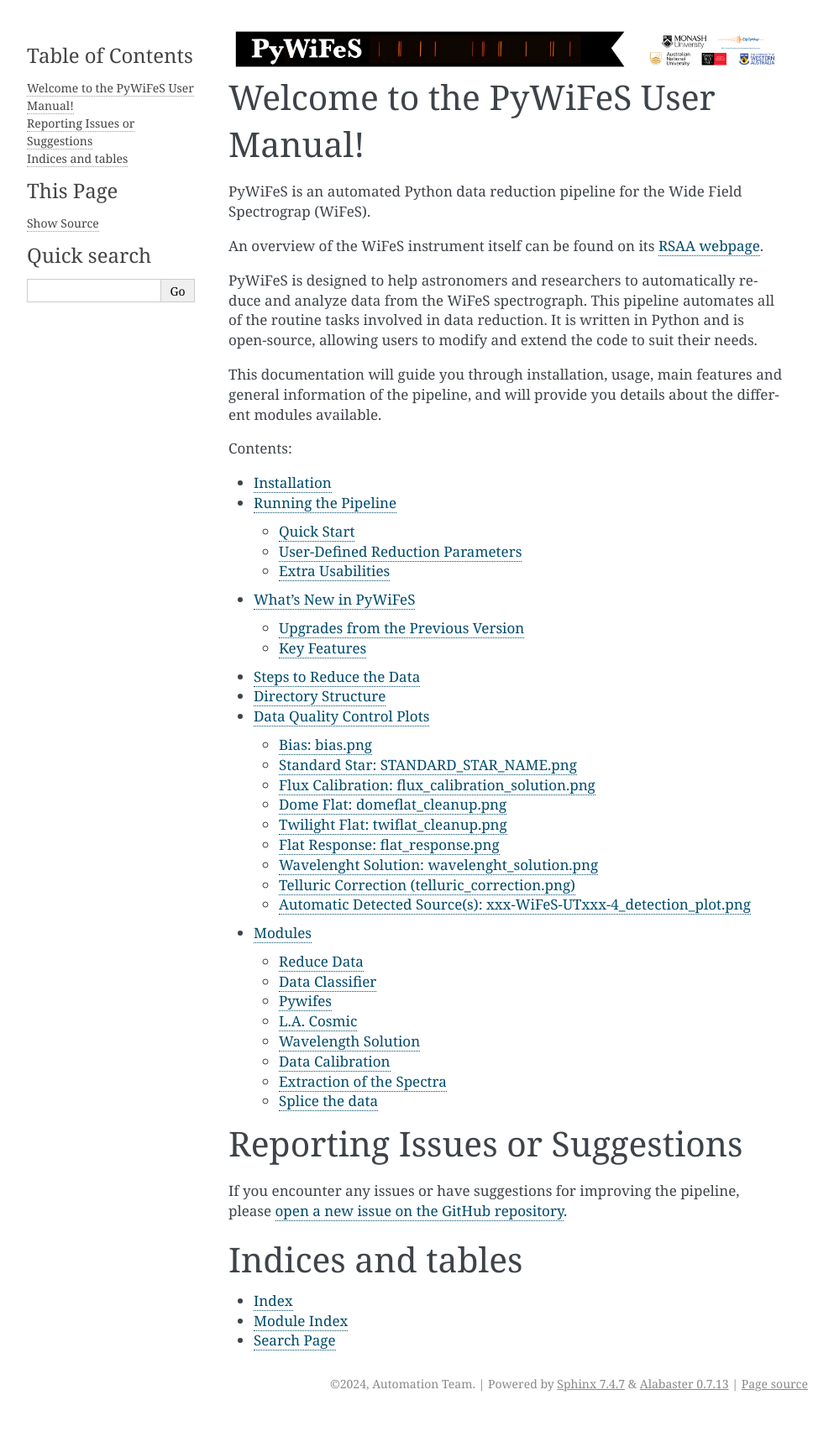
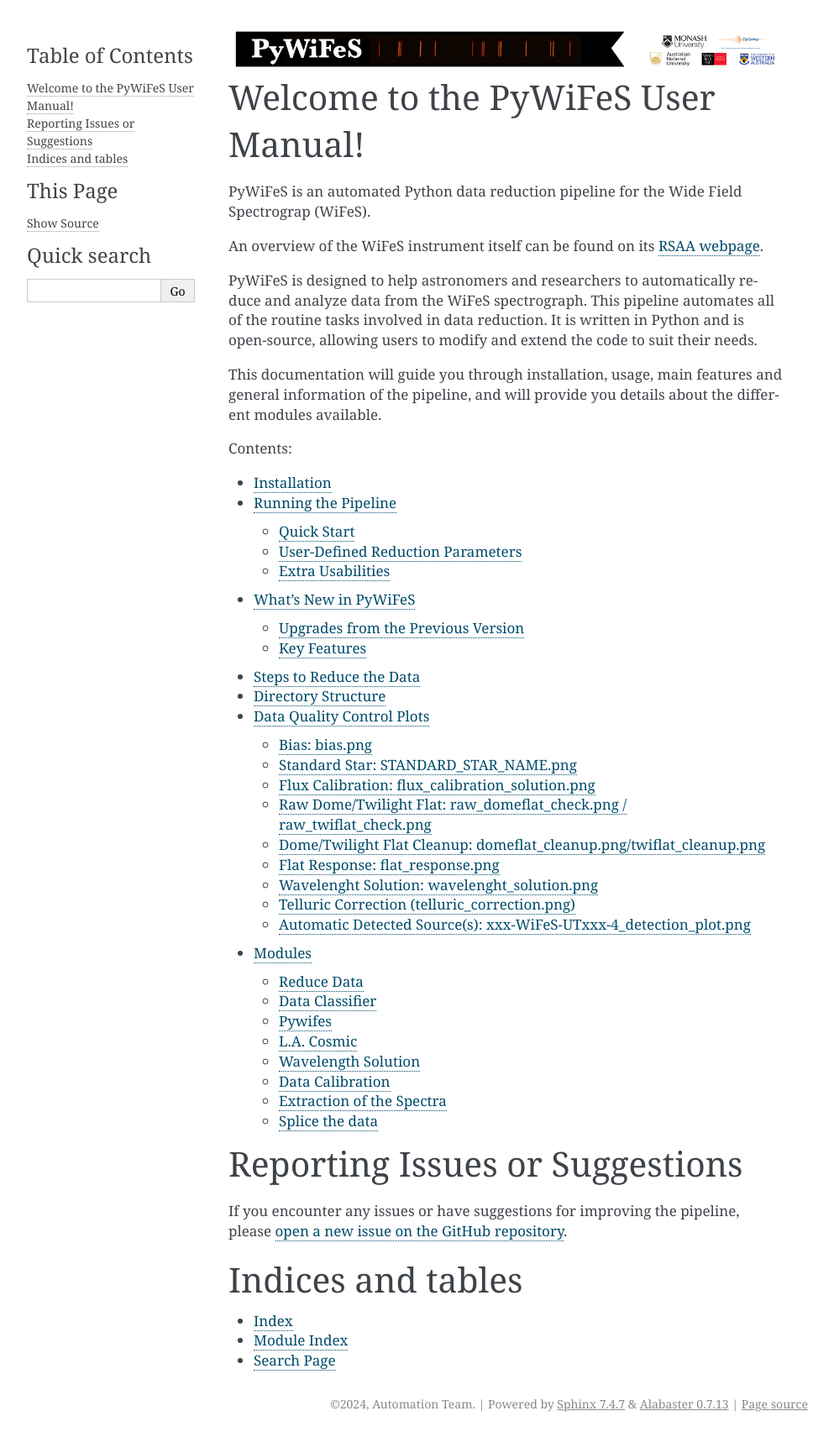
Before and after one commit to PyWiFeS/pipeline, a Sphinx documentation site: the page built from docs/source/index.rst, in a window 1280 px wide. Shown: the whole page at 84% size, without its empty margins (148-1141 px from the left). Built offline with Sphinx 7.4.7, drawn with Linux system fonts in a browser that asks for light colours; before the commit the page ends 1687 px from its top, so only the background shows below that; some of the changed lines change nothing that is shown.

Commit message:
Quality plot ;2CdDescriptions copmpleted.

```diff
--- a/docs/source/data_quality.rst
+++ b/docs/source/data_quality.rst
@@ -31,25 +31,35 @@
 Flux Calibration: flux_calibration_solution.png
 ~~~~~~~~~~~~~~~~~~~~~~~~~~~~~~~~~~~~~~~~~~~~~~~~
 
+Flux calibration solution (solid green line) derived from flux-to-counts ratio (in magnitudes) observed in data (red dots).
+
 .. image:: _static/flux_calibration_solution.png
    :alt: Flux Calibration
    :align: center
 
 
 
-Dome Flat: domeflat_cleanup.png
-~~~~~~~~~~~~~~~~~~~~~~~~~~~~~~~~
+Raw Dome/Twilight Flat: raw_domeflat_check.png / raw_twiflat_check.png
+~~~~~~~~~~~~~~~~~~~~~~~~~~~~~~~~~~~~~~~~~~~~~~~~~~~~~~~~~~~~~~~~~~~~~~
+
+This plot displays the counts in raw (super) flat-field images (dome or twilight) and shows all the defined slitlets. The colored numbers on the slitlets are consistent between the two plots: the 1-D collapsed plot and the 2-D raw image.
+
+
+.. image:: _static/raw_domeflat_check.png
+   :alt: Raw Dome Flat
+   :align: center
+
+
+Dome/Twilight Flat Cleanup: domeflat_cleanup.png/twiflat_cleanup.png
+~~~~~~~~~~~~~~~~~~~~~~~~~~~~~~~~~~~~~~~~~~~~~~~~~~~~~~~~~~~~~~~~~~~~
+Cleaning Flatfield. Top: Raw master lamp flat. The internal internal reflection is clearly visible in the center
+of the image. Middle: reconstructed internal reflection and diffuse glow from the interslit regions.
+Bottom: cleaned master flat image.
+
+
 
 .. image:: _static/domeflat_cleanup.png
    :alt: Dome Flat
-   :align: center
-
-
-Twilight Flat: twiflat_cleanup.png
-~~~~~~~~~~~~~~~~~~~~~~~~~~~~~~~~~~~
-
-.. image:: _static/twiflat_cleanup.png
-   :alt: Twilight Flat
    :align: center
 
 
@@ -61,7 +71,6 @@
 Right: Illumination correction derived from sky flat data, before adjusting for vertical offsets between slitlets.
 
 
-
 .. image:: _static/flat_response.png
    :alt: Flat Response
    :align: center
@@ -71,6 +80,12 @@
 
 Wavelenght Solution: wavelenght_solution.png
 ~~~~~~~~~~~~~~~~~~~~~~~~~~~~~~~~~~~~~~~~~~~~~
+
+Top Left: All detected arc lines in the detector plane, illustrating the curved shape of the WiFeS wavelength solution.
+Top Right: Residuals of fitted emission line centers compared to the predictions from the best-fit optical model, plotted as a function of detector X and Y.
+Bottom Left: Residuals of fitted emission line centers as a function of wavelength.
+Bottom Right: Histogram of the residuals, showing their distribution.
+
 
 .. image:: _static/wavelenght_solution.png
    :alt: Wavelenght Solution
```
Also changed, not shown: 2 other files.
